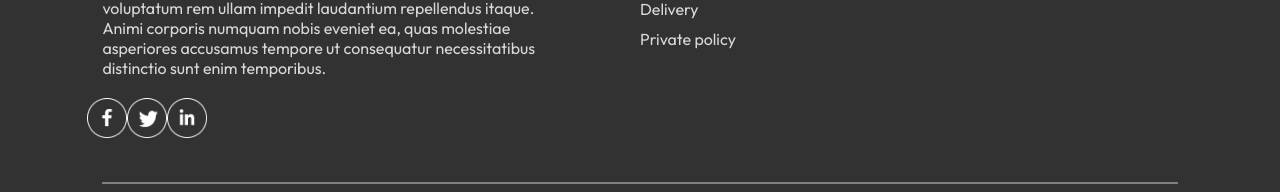
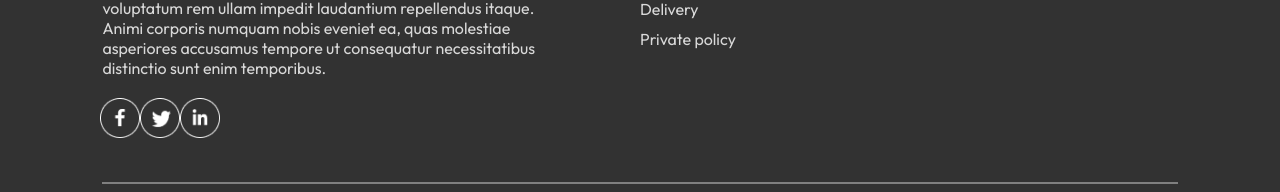
Before and after one commit to Angelina-Hryachko/food-del, a React (Vite) app in the folder frontend/: page /myorders in a window 1280 px wide. Shown: the part 483-675 px from the top of the page. Built offline with nearby package versions, Linux system fonts and the light colour scheme; no server answers.

Commit message:
add footer

```diff
--- a/frontend/src/components/Footer/Footer.css
+++ b/frontend/src/components/Footer/Footer.css
@@ -39,6 +39,10 @@
     margin-left: -15px;
 }
 
+.footer-social-icons {
+    margin-left: 13px;
+}
+
 .footer-social-icons img {
     width: 40px;
     margin-right: 15px;
```
